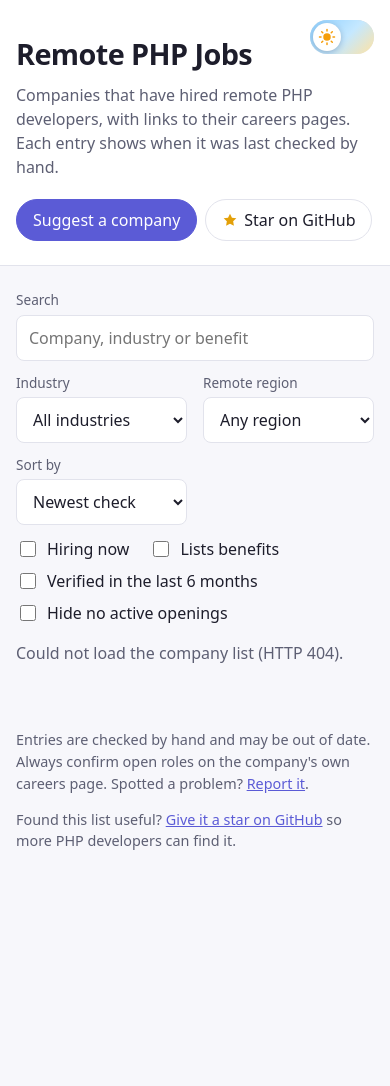
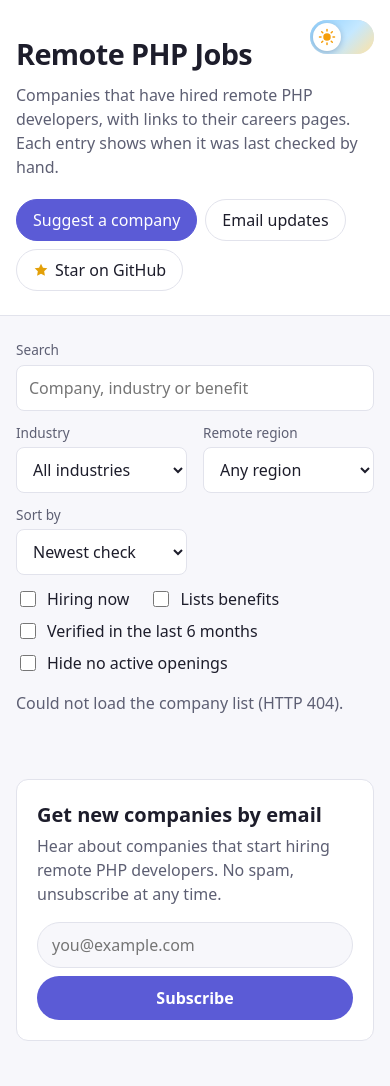
Before and after one commit to rasoulrahimii/PHP-Remote, a plain HTML site: page site/index.html in a window 390 px wide. Shown: the top 1086 px of the page. Before the commit the page ends 914 px from the top, so only its background shows below. Drawn offline with Linux system fonts and the light colour scheme; no server answers.

Commit message:
Add a newsletter sign-up form to the site

```diff
--- a/site/index.html
+++ b/site/index.html
@@ -18,6 +18,7 @@
   </script>
   <link rel="stylesheet" href="style.css">
   <script src="app.js" defer></script>
+  <script src="https://f.convertkit.com/ckjs/ck.5.js" defer></script>
 </head>
 <body>
   <header class="masthead">
@@ -39,6 +40,7 @@
       <p class="lede">Companies that have hired remote PHP developers, with links to their careers pages. Each entry shows when it was last checked by hand.</p>
       <nav class="actions">
         <a class="button primary" href="https://github.com/rasoulrahimii/PHP-Remote-Jobs/issues/new?template=suggest-company.yml">Suggest a company</a>
+        <a class="button" href="#newsletter">Email updates</a>
         <a class="button star" href="https://github.com/rasoulrahimii/PHP-Remote-Jobs" target="_blank" rel="noopener">
           <svg viewBox="0 0 24 24" fill="currentColor" aria-hidden="true">
             <path d="M12 2.5l2.94 5.96 6.56.95-4.75 4.63 1.12 6.54L12 17.5l-5.87 3.08 1.12-6.54L2.5 9.41l6.56-.95z"/>
@@ -90,6 +92,21 @@
       <button type="button" class="clear" id="clear" hidden>Clear filters</button>
     </div>
     <ul class="grid" id="results"></ul>
+
+    <section class="newsletter" id="newsletter" aria-labelledby="newsletter-title">
+      <div class="newsletter-text">
+        <h2 id="newsletter-title">Get new companies by email</h2>
+        <p>Hear about companies that start hiring remote PHP developers. No spam, unsubscribe at any time.</p>
+      </div>
+      <form action="https://app.kit.com/forms/10037248/subscriptions" class="seva-form formkit-form newsletter-form" method="post" data-sv-form="10037248" data-uid="8c36724967" data-format="inline" data-version="5" data-options='{"settings":{"after_subscribe":{"action":"message","success_message":"Thanks! Check your inbox to confirm your subscription.","redirect_url":""},"recaptcha":{"enabled":false},"return_visitor":{"action":"show","custom_content":""}},"version":"5"}'>
+        <ul class="formkit-alert formkit-alert-error" data-element="errors" data-group="alert"></ul>
+        <div class="formkit-fields newsletter-fields" data-element="fields">
+          <label class="visually-hidden" for="newsletter-email">Email address</label>
+          <input class="formkit-input" id="newsletter-email" name="email_address" type="email" placeholder="you@example.com" autocomplete="email" required>
+          <button class="formkit-submit" type="submit" data-element="submit">Subscribe</button>
+        </div>
+      </form>
+    </section>
   </main>
 
   <footer class="wrap footer">
--- a/site/style.css
+++ b/site/style.css
@@ -63,6 +63,10 @@
 
 * {
   box-sizing: border-box;
+}
+
+html {
+  scroll-behavior: smooth;
 }
 
 body {
@@ -248,6 +252,10 @@ a {
 }
 
 @media (prefers-reduced-motion: reduce) {
+  html {
+    scroll-behavior: auto;
+  }
+
   *,
   *::before,
   *::after {
@@ -556,6 +564,121 @@ a {
   margin: 0 0 12px;
 }
 
+.newsletter {
+  display: flex;
+  flex-wrap: wrap;
+  align-items: center;
+  justify-content: space-between;
+  gap: 16px 32px;
+  margin: 0 0 48px;
+  padding: 28px;
+  border: 1px solid var(--border);
+  border-radius: var(--radius);
+  background: var(--surface);
+}
+
+.newsletter-text {
+  flex: 1 1 320px;
+}
+
+.newsletter h2 {
+  margin: 0 0 4px;
+  font-size: 1.25rem;
+}
+
+.newsletter p {
+  margin: 0;
+  color: var(--muted);
+}
+
+.newsletter-form {
+  flex: 1 1 360px;
+  max-width: 480px;
+}
+
+.newsletter-fields {
+  display: flex;
+  gap: 8px;
+}
+
+.newsletter-form .formkit-input {
+  flex: 1;
+  min-width: 0;
+  padding: 10px 14px;
+  border: 1px solid var(--border);
+  border-radius: 999px;
+  background: var(--bg);
+  color: var(--text);
+  font: inherit;
+}
+
+.newsletter-form .formkit-input:focus-visible {
+  outline: 2px solid var(--accent);
+  outline-offset: -1px;
+  border-color: var(--accent);
+}
+
+.newsletter-form .formkit-submit {
+  padding: 10px 20px;
+  border: 0;
+  border-radius: 999px;
+  background: var(--accent);
+  color: var(--accent-text);
+  font: inherit;
+  font-weight: 600;
+  cursor: pointer;
+}
+
+.newsletter-form .formkit-submit:hover {
+  filter: brightness(1.08);
+}
+
+.newsletter-form .formkit-submit:focus-visible {
+  outline: 2px solid var(--accent);
+  outline-offset: 2px;
+}
+
+.newsletter-form .formkit-submit[data-active] {
+  opacity: 0.7;
+  cursor: progress;
+}
+
+.newsletter-form .formkit-alert {
+  margin: 0;
+  padding: 10px 14px;
+  border-radius: 8px;
+  list-style: none;
+  font-size: 0.9rem;
+}
+
+.newsletter-form .formkit-alert:empty {
+  display: none;
+}
+
+.newsletter-form .formkit-alert-error {
+  margin-bottom: 8px;
+  background: var(--stale-bg);
+  color: var(--stale);
+}
+
+.newsletter-form .formkit-alert-success {
+  background: var(--fresh-bg);
+  color: var(--fresh);
+  font-weight: 600;
+}
+
+.visually-hidden {
+  position: absolute;
+  width: 1px;
+  height: 1px;
+  margin: -1px;
+  padding: 0;
+  overflow: hidden;
+  clip: rect(0 0 0 0);
+  white-space: nowrap;
+  border: 0;
+}
+
 .footer {
   padding-bottom: 48px;
   color: var(--muted);
@@ -592,4 +715,12 @@ a {
   .grid {
     grid-template-columns: 1fr;
   }
+
+  .newsletter {
+    padding: 20px;
+  }
+
+  .newsletter-fields {
+    flex-direction: column;
+  }
 }
```
